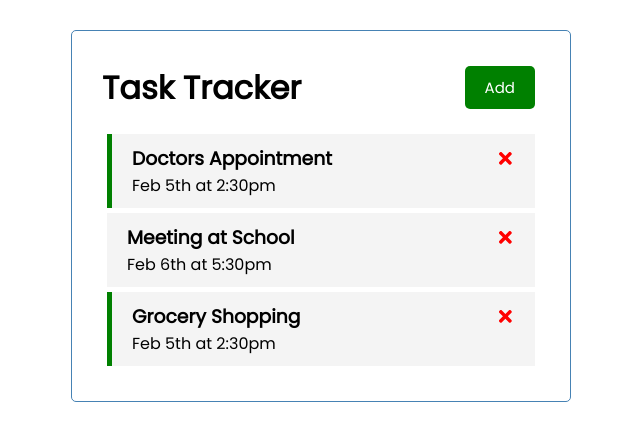
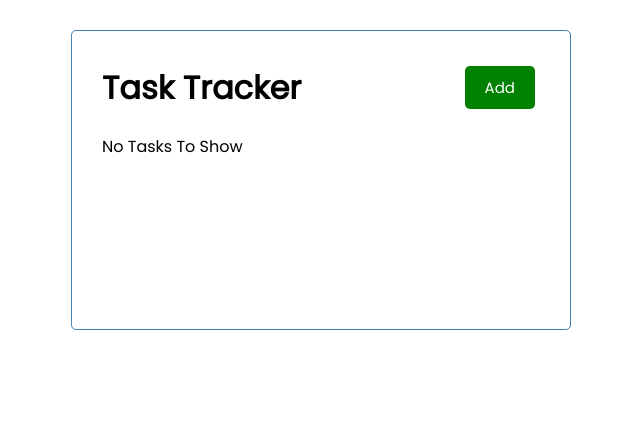
Before and after one commit to Julizajz/Task-Tracker-React-App, a React (Create React App) app: page / in a window 1280 px wide. Shown: the top 440 px of the page, without its empty margins (319-959 px from the left). Built offline with nearby package versions, Linux system fonts and the light colour scheme.

Commit message:
set usestate to empty array for tasks

```diff
--- a/src/App.js
+++ b/src/App.js
@@ -5,25 +5,7 @@ import AddTask from './components/AddTask'
 
 function App() {
   const [showAddTask, setShowAddTask] = useState(false)
-  const [tasks, setTasks] = useState([{
-    id: 1,
-    text: 'Doctors Appointment',
-    day: 'Feb 5th at 2:30pm',
-    reminder: true,
-},
-{
-    id: 2,
-    text: 'Meeting at School',
-    day: 'Feb 6th at 5:30pm',
-    reminder: false,
-},
-{
-    id: 3,
-    text: 'Grocery Shopping',
-    day: 'Feb 5th at 2:30pm',
-    reminder: true,
-},
-])
+  const [tasks, setTasks] = useState([])
 
   // add task
   const addTask = (task) => {
@@ -49,7 +31,7 @@ function App() {
 
   return (
     <div className="container">
-     <Header />
+     <Header onAdd={() => setShowAddTask(!showAddTask)} showAdd={showAddTask} />
      {showAddTask && <AddTask onAdd={addTask}/>}
      {tasks.length > 0 ?<Tasks tasks={tasks} onDelete={deleteTask} onToggle={toggleReminder}/> : 'No Tasks To Show'}
     </div>
```
